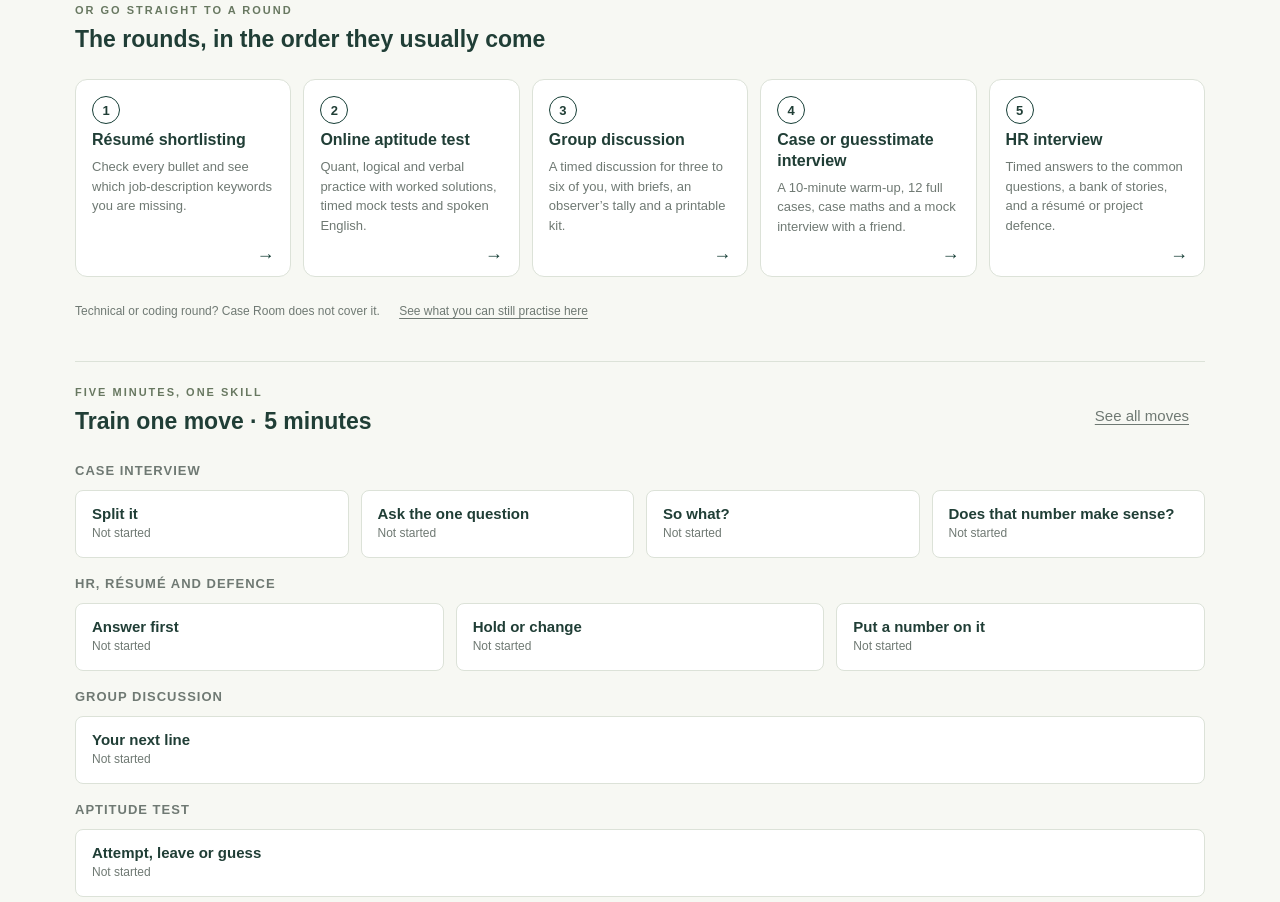
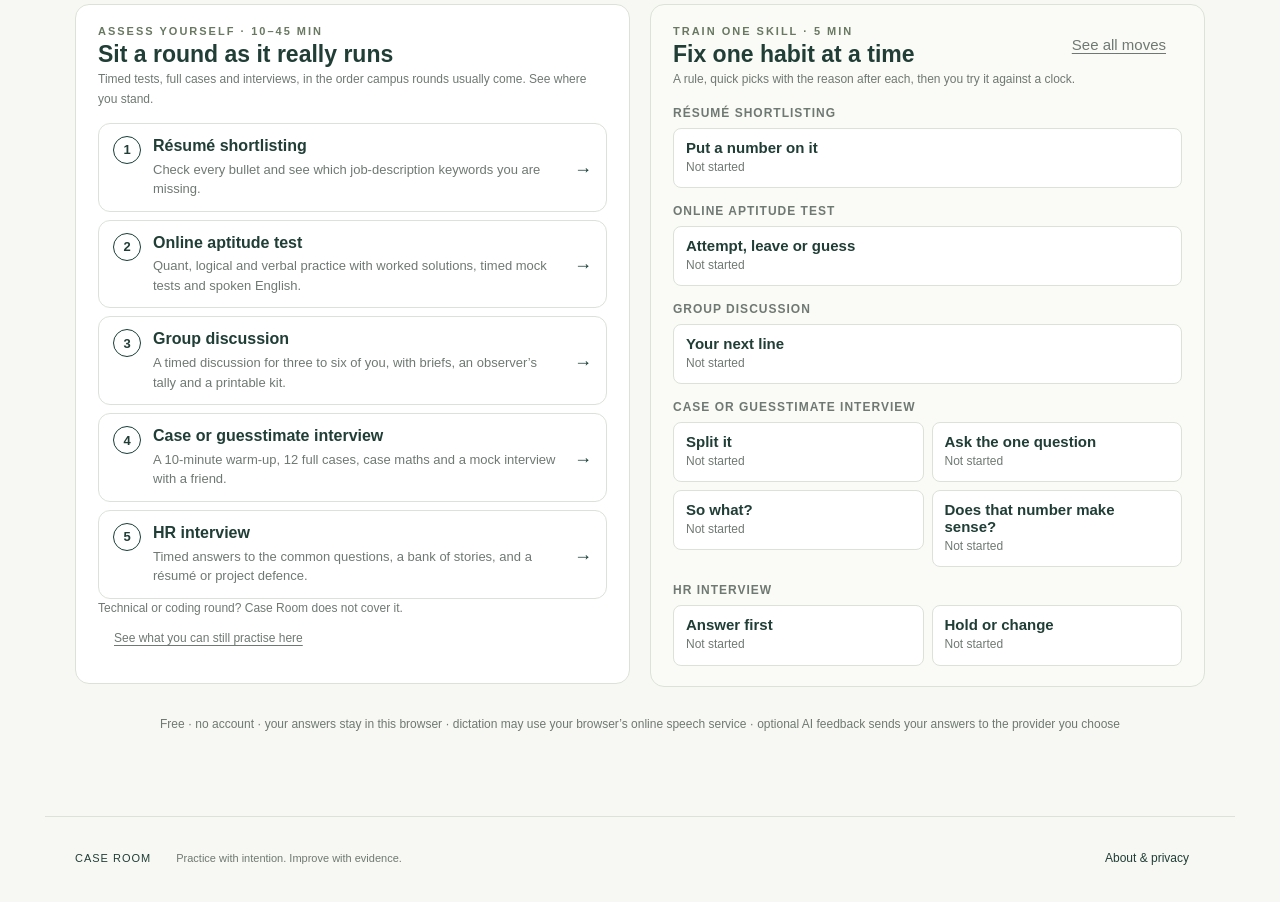
Before and after one commit to VigneshKumarM84/CaseInterview, a website with bundled scripts: page index.html in a window 1280 px wide. Shown: the part 563-1465 px from the top of the page. Built offline with nearby package versions, Linux system fonts and the light colour scheme.

Commit message:
Split the home page into Assess yourself and Train one skill
Below the hero, the page now splits on intent instead of listing the rounds
and then the same rounds again as move groups. Assess yourself holds the five
rounds as compact rows, in the order campus rounds usually come. Train one
skill holds the nine five-minute moves under the same five round names, with
Put a number on it under Résumé shortlisting so every round has at least one.

At 800 px and below the halves stack, and two buttons at the top jump to
either half so the choice is visible without scrolling past all five rounds.
The "how it works" card's second step now reads "Assess yourself, or train one
skill".

Co-Authored-By: Claude Opus 5.5 <noreply@anthropic.com>

```diff
--- a/assets/home.css
+++ b/assets/home.css
@@ -20,15 +20,24 @@ nav button[aria-current=page]{background:#eef2e7;font-weight:700;color:var(--gre
 .home-how li::before{content:counter(how);grid-row:span 2;width:32px;height:32px;border-radius:50%;background:var(--lime);display:grid;place-items:center;font-weight:700}
 .home-how span{color:var(--muted);font-size:14px}
 
-.home-rounds{border-top:1px solid var(--line);padding-top:24px}
-.round-tiles{list-style:none;padding:0;margin:16px 0 0;display:grid;grid-template-columns:repeat(5,minmax(0,1fr));gap:12px}
-.round-tiles li{display:flex}
-.round-tile{position:relative;width:100%;display:flex;flex-direction:column;align-items:flex-start;gap:6px;text-align:left;padding:16px 16px 40px;border-radius:12px;background:#fff}
+/* Below the hero the page splits on intent: assess yourself on a whole round, or train one skill in five minutes. */
+.home-split{display:grid;grid-template-columns:minmax(0,1fr) minmax(0,1fr);gap:20px;align-items:start;border-top:1px solid var(--line);padding-top:24px}
+.home-half{border:1px solid var(--line);border-radius:14px;padding:20px 22px;background:#fff}
+.home-half.home-moves{background:#fafaf6}
+.home-half .section-title{margin:4px 0 2px}
+.home-half>.note{margin:0 0 4px}
+.home-half .row{align-items:flex-start;gap:12px}
+.home-jump{display:none}
+.home-jump button{display:flex;flex-direction:column;align-items:flex-start;gap:2px;min-height:56px;padding:10px 14px;text-align:left}
+.home-jump .note{margin:0}
+.round-tiles{list-style:none;padding:0;margin:14px 0 0;display:grid;gap:8px}
+.round-tile{width:100%;display:grid;grid-template-columns:28px minmax(0,1fr) auto;gap:12px;align-items:start;text-align:left;padding:12px 14px;border-radius:12px;background:#fff}
+.round-body{display:flex;flex-direction:column;align-items:flex-start;gap:3px}
 .round-tile b{font:600 16px/1.3 Manrope,sans-serif}
 .round-tile .note{margin:0;font-size:13px;line-height:1.5}
 .round-n{width:28px;height:28px;border-radius:50%;border:1px solid var(--green);display:grid;place-items:center;font-size:13px;font-weight:700}
 .round-tag{font-size:11px;background:#fbf0e5;border:1px solid #e3c19f;border-radius:20px;padding:2px 8px}
-.round-tile .home-go{position:absolute;right:16px;bottom:12px}
+.round-tile .home-go{align-self:center}
 .home-go{font-size:18px;color:var(--green)}
 .round-tile:hover,.home-continue-item:hover{border-color:var(--green);background:#f7faef}
 .home-technical{margin:14px 0 0}
@@ -41,6 +50,5 @@ nav button[aria-current=page]{background:#eef2e7;font-weight:700;color:var(--gre
 .case-tool h3{margin:6px 0 2px;font:600 18px Manrope,sans-serif}
 .case-tool p{margin:0 0 12px;flex:1}
 
-@media(max-width:1000px){.round-tiles{grid-template-columns:repeat(2,minmax(0,1fr))}}
-@media(max-width:800px){.home-hero{grid-template-columns:1fr;gap:24px}.case-tools{grid-template-columns:1fr}}
-@media(max-width:600px){.home-how{display:none}.home-hero h1{font-size:38px}.round-tiles{grid-template-columns:1fr}.round-tile{padding-bottom:16px;padding-right:40px}.round-tile .home-go{top:16px;bottom:auto}}
+@media(max-width:800px){.home-hero{grid-template-columns:1fr;gap:24px}.case-tools{grid-template-columns:1fr}.home-split{grid-template-columns:1fr}.home-jump{display:grid;grid-template-columns:1fr 1fr;gap:10px}}
+@media(max-width:600px){.home-how{display:none}.home-hero h1{font-size:38px}.home-half{padding:16px 14px}.home-half .row{flex-wrap:wrap}}
--- a/assets/moves.css
+++ b/assets/moves.css
@@ -84,11 +84,12 @@
 .mv-transfer{border-top:1px solid var(--line);margin-top:16px;padding-top:4px}
 .mv-transfer .selfcheck{display:flex;gap:8px;align-items:flex-start;padding:8px 0;min-height:44px}
 .mv-transfer .selfcheck input{margin:3px 0 0;flex-shrink:0}
-/* Home page: a short row of the moves under the round tiles. */
-.home-moves{border-top:1px solid var(--line);padding-top:24px;margin-top:28px}
-.home-move-group-title{font:600 13px Manrope,sans-serif;letter-spacing:1px;text-transform:uppercase;color:var(--muted);margin:18px 0 0}
-.home-move-list{list-style:none;padding:0;margin:12px 0 0;display:grid;grid-template-columns:repeat(auto-fit,minmax(230px,1fr));gap:12px}
-.home-move{width:100%;min-height:44px;display:flex;flex-direction:column;align-items:flex-start;gap:2px;text-align:left;padding:14px 16px}
+/* Home page: the moves, under the same round names as the rounds beside them. */
+.home-move-group-title{font:700 12px Manrope,sans-serif;letter-spacing:1px;text-transform:uppercase;color:var(--muted);margin:16px 0 0}
+.home-move.ready{border-left:3px solid var(--green)}
+.home-move.ready .note{color:#4f7a36;font-weight:700}
+.home-move-list{list-style:none;padding:0;margin:8px 0 0;display:grid;grid-template-columns:repeat(auto-fit,minmax(190px,1fr));gap:8px}
+.home-move{width:100%;min-height:44px;display:flex;flex-direction:column;align-items:flex-start;gap:2px;text-align:left;padding:10px 12px}
 .home-move b{font-size:15px}
 .home-move .note{margin:0}
 @media(max-width:800px){.mv-grades{grid-template-columns:1fr}}
--- a/src/home.js
+++ b/src/home.js
@@ -3,7 +3,7 @@
    something unfinished, or open one round. Each round tile leads straight to that round's page.
    The case library (12 full cases) now lives on its own Case interview page, with the warm-up, maths drill
    and peer interview in front of it.
-   Also holds a short "Train one move" row for Moves. Loaded after every tool and before ai-client.js, which wraps home() and casesPage() to cancel AI requests.
+   Each round on the home page lists its five-minute Moves beside it. Loaded after every tool and before ai-client.js, which wraps home() and casesPage() to cancel AI requests.
 
    How it hooks in: each tool wraps home() to tidy up when the student leaves it (pause timers, clear its #hash).
    That chain ends in cases.js, which draws the case library. leaveTool() below runs that whole chain, so the
@@ -13,13 +13,19 @@
   function setHash(h) { try { window.history.replaceState(null, '', location.pathname + location.search + (h || '')); } catch { /* file:// or sandboxed frames */ } }
 
   /* ---------- The rounds, in the order a campus process usually runs ---------- */
+  /* The home page splits on intent: "Assess yourself" opens a round as it really runs; "Train one skill" lists the
+     five-minute Moves under the same round names. `moves` puts every move under exactly one round. */
   const ROUNDS = [
-    { id: 'resume', n: 1, title: 'Résumé shortlisting', text: 'Check every bullet and see which job-description keywords you are missing.', open: () => ResumeTool.open() },
-    { id: 'aptitude', n: 2, title: 'Online aptitude test', text: 'Quant, logical and verbal practice with worked solutions, timed mock tests and spoken English.', open: () => Aptitude.open() },
-    { id: 'gd', n: 3, title: 'Group discussion', text: 'A timed discussion for three to six of you, with briefs, an observer’s tally and a printable kit.', open: () => GDTool.open() },
-    { id: 'case', n: 4, title: 'Case or guesstimate interview', text: 'A 10-minute warm-up, 12 full cases, case maths and a mock interview with a friend.', open: () => casesPage() },
-    { id: 'hr', n: 5, title: 'HR interview', text: 'Timed answers to the common questions, a bank of stories, and a résumé or project defence.', open: () => Behavioural.open() }
+    { id: 'resume', n: 1, title: 'Résumé shortlisting', text: 'Check every bullet and see which job-description keywords you are missing.', moves: ['put-a-number'], open: () => ResumeTool.open() },
+    { id: 'aptitude', n: 2, title: 'Online aptitude test', text: 'Quant, logical and verbal practice with worked solutions, timed mock tests and spoken English.', moves: ['triage'], open: () => Aptitude.open() },
+    { id: 'gd', n: 3, title: 'Group discussion', text: 'A timed discussion for three to six of you, with briefs, an observer’s tally and a printable kit.', moves: ['next-line'], open: () => GDTool.open() },
+    { id: 'case', n: 4, title: 'Case or guesstimate interview', text: 'A 10-minute warm-up, 12 full cases, case maths and a mock interview with a friend.', moves: ['split-it', 'one-question', 'so-what', 'number-sense'], open: () => casesPage() },
+    { id: 'hr', n: 5, title: 'HR interview', text: 'Timed answers to the common questions, a bank of stories, and a résumé or project defence.', moves: ['answer-first', 'hold-or-change'], open: () => Behavioural.open() }
   ];
+  const moveOf = id => MovesContent.MOVES.find(m => m.id === id);
+  const roundTile = r => `<li><button class="round-tile" data-round="${r.id}" id="round-${r.id}"><span class="round-n" aria-hidden="true">${r.n}</span><span class="round-body"><b>${esc(r.title)}</b>${r.tag ? `<span class="round-tag">${esc(r.tag)}</span>` : ''}<span class="note">${esc(r.text)}</span></span><span class="home-go" aria-hidden="true">→</span></button></li>`;
+  const moveButton = id => { const m = moveOf(id), ready = MovesTool.statusLine(id).startsWith('Ready'); return `<li><button class="home-move${ready ? ' ready' : ''}" id="homeMove-${m.id}"><b>${esc(m.title)}</b><span class="note">${ready ? '<span aria-hidden="true">✓ </span>' : ''}${esc(MovesTool.statusLine(id))}</span></button></li>`; };
+  const moveGroup = r => `<h3 class="home-move-group-title">${esc(r.title)}</h3><ul class="home-move-list">${r.moves.map(moveButton).join('')}</ul>`;
 
   /* ---------- Unfinished work, from each tool's saved state ---------- */
   function unfinished() {
@@ -63,21 +69,30 @@
           <div class="actions"><button class="primary" id="homePlan">Plan my prep →</button></div>
           <p class="note">Tell us your next round and how long you have. You get a short plan to start right away.</p></div>
         ${todo.length ? `<section class="home-continue" aria-labelledby="homeContinueTitle"><h2 id="homeContinueTitle">Continue where you left off</h2><ul>${todo.map(t => `<li><button class="home-continue-item" data-continue="${t.id}"><span class="eyebrow">${esc(t.label)}</span><b>${esc(t.title)}</b><span class="note">${esc(t.detail)}</span><span class="home-go" aria-hidden="true">→</span></button></li>`).join('')}</ul></section>`
-          : `<section class="home-how" aria-label="How it works"><ol><li><b>Tell us your next round</b><span>From your placement notice, or “I don’t know yet”.</span></li><li><b>Practise what is here</b><span>Short sets, timed tests, cases and HR questions.</span></li><li><b>See what to fix</b><span>Worked answers and examples after every attempt.</span></li></ol></section>`}
+          : `<section class="home-how" aria-label="How it works"><ol><li><b>Tell us your next round</b><span>From your placement notice, or “I don’t know yet”.</span></li><li><b>Assess yourself, or train one skill</b><span>Sit a full round, or spend five minutes on one habit.</span></li><li><b>See what to fix</b><span>Worked answers and examples after every attempt.</span></li></ol></section>`}
       </section>
-      <section class="home-rounds" aria-labelledby="homeRoundsTitle">
-        <div class="row"><div><div class="eyebrow">OR GO STRAIGHT TO A ROUND</div><h2 class="section-title" id="homeRoundsTitle">The rounds, in the order they usually come</h2></div></div>
-        <ol class="round-tiles">${ROUNDS.map(r => `<li><button class="round-tile" data-round="${r.id}" id="round-${r.id}"><span class="round-n" aria-hidden="true">${r.n}</span><b>${esc(r.title)}</b>${r.tag ? `<span class="round-tag">${esc(r.tag)}</span>` : ''}<span class="note">${esc(r.text)}</span><span class="home-go" aria-hidden="true">→</span></button></li>`).join('')}</ol>
-        <p class="note home-technical">Technical or coding round? Case Room does not cover it. <button class="wu-link" id="homeTechnical">See what you can still practise here</button></p>
-      </section>
-      <section class="home-moves" aria-labelledby="homeMovesTitle">
-        <div class="row"><div><div class="eyebrow">FIVE MINUTES, ONE SKILL</div><h2 class="section-title" id="homeMovesTitle">Train one move · 5 minutes</h2></div><button class="wu-link" id="homeMovesHub">See all moves</button></div>
-        ${MovesContent.GROUPS.map(g => `<h3 class="home-move-group-title">${esc(g.title)}</h3><ul class="home-move-list">${g.moves.map(id => { const m = MovesContent.MOVES.find(x => x.id === id); return `<li><button class="home-move" id="homeMove-${m.id}"><b>${esc(m.title)}</b><span class="note">${esc(MovesTool.statusLine(m.id))}</span></button></li>`; }).join('')}</ul>`).join('')}
-      </section>
+      <div class="home-split">
+        <div class="home-jump" role="group" aria-label="Choose how to practise"><button id="homeJumpAssess"><b>Assess yourself</b><span class="note">A full round</span></button><button id="homeJumpTrain"><b>Train one skill</b><span class="note">Five minutes</span></button></div>
+        <section class="home-half home-rounds" aria-labelledby="homeRoundsTitle">
+          <div class="eyebrow">ASSESS YOURSELF · 10–45 MIN</div><h2 class="section-title" id="homeRoundsTitle">Sit a round as it really runs</h2>
+          <p class="note">Timed tests, full cases and interviews, in the order campus rounds usually come. See where you stand.</p>
+          <ol class="round-tiles">${ROUNDS.map(roundTile).join('')}</ol>
+          <p class="note home-technical">Technical or coding round? Case Room does not cover it. <button class="wu-link" id="homeTechnical">See what you can still practise here</button></p>
+        </section>
+        <section class="home-half home-moves" aria-labelledby="homeMovesTitle">
+          <div class="row"><div><div class="eyebrow">TRAIN ONE SKILL · 5 MIN</div><h2 class="section-title" id="homeMovesTitle">Fix one habit at a time</h2></div><button class="wu-link" id="homeMovesHub">See all moves</button></div>
+          <p class="note">A rule, quick picks with the reason after each, then you try it against a clock.</p>
+          ${ROUNDS.map(moveGroup).join('')}
+        </section>
+      </div>
       <p class="home-foot note">Free · no account · your answers stay in this browser · dictation may use your browser’s online speech service · optional AI feedback sends your answers to the provider you choose</p>`;
     $('#homePlan').onclick = () => NextRoundTool.open();
     $('#homeTechnical').onclick = () => NextRoundTool.open('technical');
     $('#homeMovesHub').onclick = () => MovesTool.open();
+    // On a phone the two halves stack, so these take you to either one; on wider screens they are hidden.
+    const jump = id => { const h = $('#' + id); h.closest('section').scrollIntoView({ block: 'start' }); h.setAttribute('tabindex', '-1'); h.focus({ preventScroll: true }); };
+    $('#homeJumpAssess').onclick = () => jump('homeRoundsTitle');
+    $('#homeJumpTrain').onclick = () => jump('homeMovesTitle');
     MovesContent.MOVES.forEach(m => { $('#homeMove-' + m.id).onclick = () => MovesTool.openMove(m.id); });
     document.querySelectorAll('[data-round]').forEach(b => b.onclick = () => ROUNDS.find(r => r.id === b.dataset.round).open());
     document.querySelectorAll('[data-continue]').forEach(b => b.onclick = () => todo.find(t => t.id === b.dataset.continue).go());
```
Also changed, not shown: tests/home.test.cjs (+1 -1 lines), tests/moves.test.cjs (+13 -6 lines), README.md.
